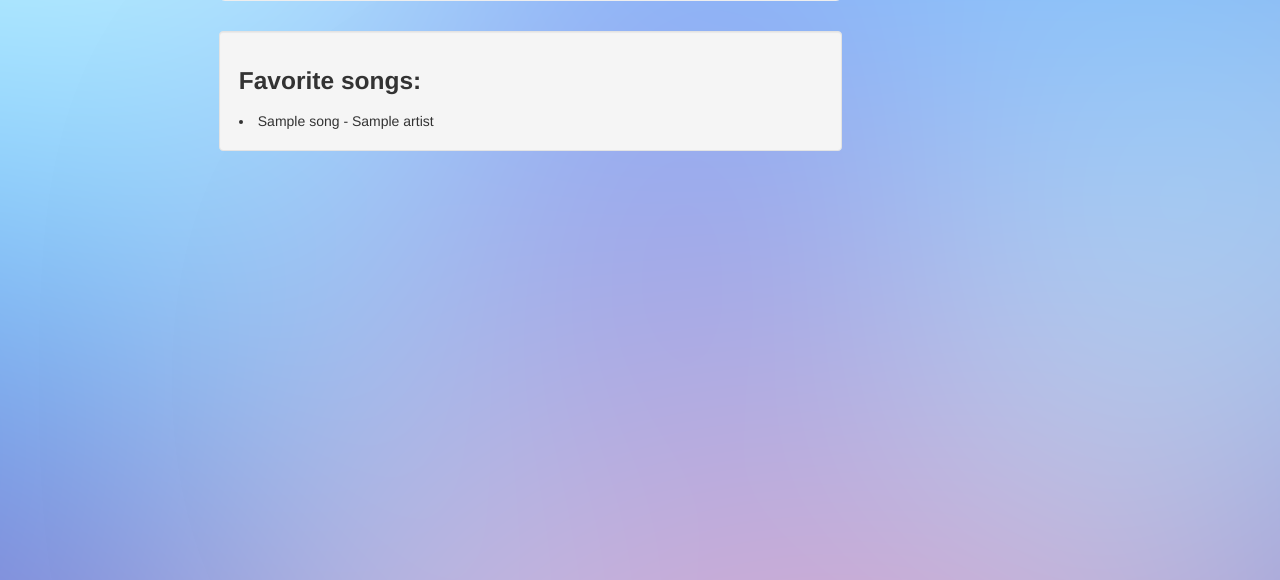
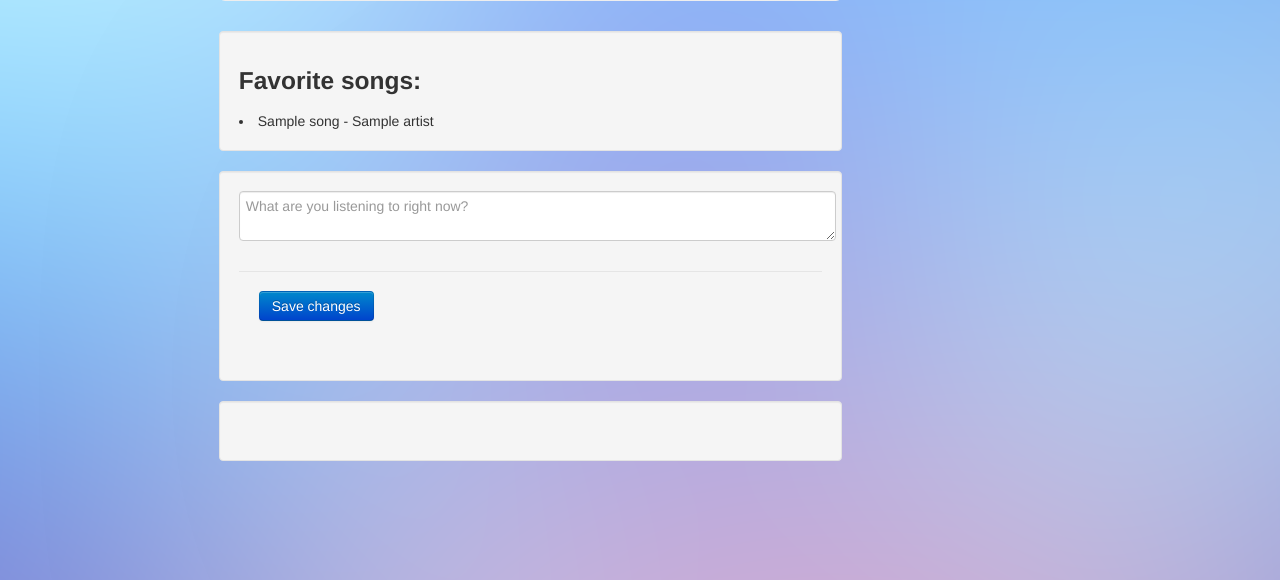
Before and after one commit to DanielGarcia-Carrillo/Tunerra, a Django app: template templates/profile.html in a window 1280 px wide. Shown: the part 220-800 px from the top of the page. Run offline with Django 3.2, Linux system fonts and the light colour scheme; tables that the repository leaves empty hold one stand-in row (values such as "Sample post"); the template is opened without the code that fills it: values that come from a table or form of the project are taken from there, most other values are stand-ins (such as "Sample title", 1, 10 or a date in 2020); parts of the project's set-up code (start-up, migrations or seed data) failed here and were passed over; some libraries are stand-ins or nearby versions.

Commit message:
Fixed profile page from merge

```diff
--- a/myproject/urls.py
+++ b/myproject/urls.py
@@ -8,12 +8,12 @@ admin.autodiscover()
 urlpatterns = patterns('',
     # Examples:
     url(r'^$', 'tunerra.views.index', name='home'),
-    url(r'^search$', search_views.search.as_view),
+    url(r'^search$', search_views.search.as_view()),
 
     url(r'^accounts$', 'tunerra.views.login_signup'),
     url(r'^accounts/welcome$', 'tunerra.views.welcome'),
     url(r'^accounts/logout$', 'tunerra.views.logout_user'),
-    url(r'^accounts/profile/(?P<username>[A-Z|a-z|0-9|+|\-|_|.|@]{1,30})$', profile_views.ProfilePage.as_view),
+    url(r'^accounts/profile/(?P<username>[A-Z|a-z|0-9|+|\-|_|.|@]{1,30})$', profile_views.ProfilePage.as_view()),
     url(r'^login_error$', 'tunerra.views.login_error'),
     url(r'^accounts/settings$', 'tunerra.views.settings'),
     url(r'^accounts/facebook_connect', social_views.facebook_connect.as_view()),
--- a/templates/profile.html
+++ b/templates/profile.html
@@ -18,14 +18,27 @@
     <div class = "row-fluid">
         <div class ="span2"></div>
         <div class ="span6">
-        <div class = "hero-unit"><h2>Welcome back, {{user.username}}
-        </div>
+            <div class = "hero-unit"><h2>Welcome back, {{user.username}}</h2></div>
             <div class="well">
                 <h3>Favorite songs:</h3>
                 {% for Song in FavList %}
                     <li>{{Song.title}} - {{Song.artist}}</li>
                 {% endfor %}
             </div>
+            <div class="well post-box">
+                  <form action="/accounts/profile/{{ user.username }}" method="post"> {% csrf_token %}
+                      {{ post_form.non_field_errors }}
+                      {{ post_form.body.errors }}
+                      {{ post_form.body }}
+                      <div class="form-actions">
+                              <button type="submit" class="btn btn-primary">Save changes</button>
+                          </div>
+                  </form>
+            </div>
+            <div class="well" id="profile-posts">
+                 {% for post in profile_posts %}
+
+                 {% endfor %}
             </div>
         </div>
     </div>
```
